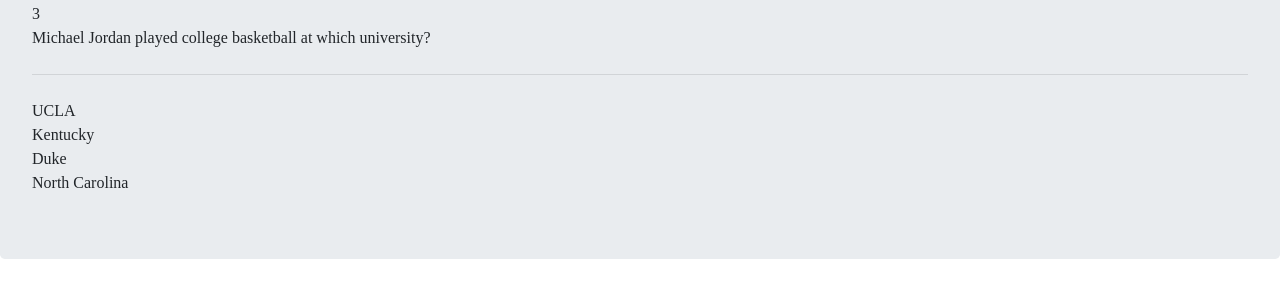
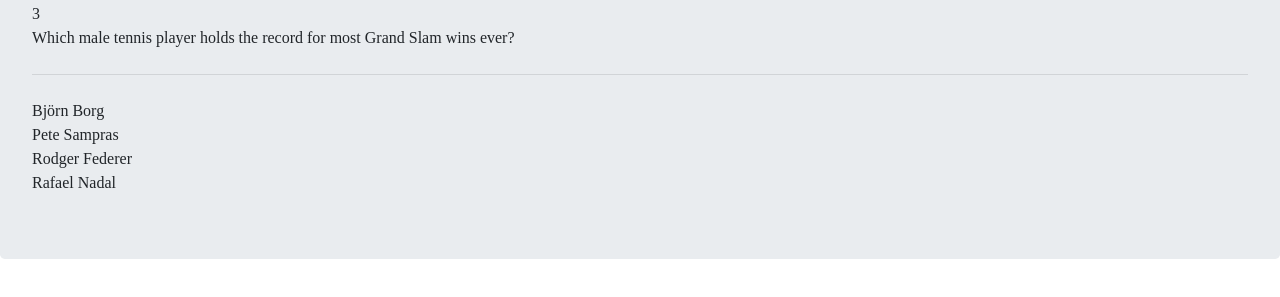
Before and after one commit to jlouie10/TriviaGame, a plain HTML site: page index.html in a window 1280 px wide. Both pictures are taken after a click on the button "Start". Shown: the part 137-434 px from the top of the page. Drawn offline with nearby package versions, Linux system fonts and the light colour scheme; a web font is replaced by a local one.

Commit message:
Added question and answer functionality

```diff
--- a/assets/javascript/app.js
+++ b/assets/javascript/app.js
@@ -4,15 +4,29 @@ $(document).ready(function () {
 
   var game = {
     status: "start", // start, question, answer, game over
-    action: "",
-    time: 5,
-    remaining: 5,
-    guess: 0,
+    duration: 4,
+    timeStart: 5,
+    timeRemaining: 0,
+    questionsLeft: [], // tracks the index of the questions left
     summary: {
       total: 0,
       correct: 0,
       incorrect: 0,
       unanswered: 0
+    },
+    currentQuestion: {
+      id: 0,
+      text: "",
+      guesses: [],
+      answer: 0,
+      gif: ""
+    },
+    getQuestion: function (id, text, guesses, answer, gif) {
+      this.currentQuestion.id = id;
+      this.currentQuestion.text = text;
+      this.currentQuestion.guesses = guesses;
+      this.currentQuestion.answer = answer;
+      this.currentQuestion.gif = gif;
     }
   };
 
@@ -28,6 +42,9 @@ $(document).ready(function () {
       $("#start").removeClass("hide");
     },
     question: function (text, array) {
+      var questionDiv = $("<div>");
+      var i;
+
       // this.initialize();
 
       // Fix for scope change
@@ -35,24 +52,30 @@ $(document).ready(function () {
       $("#answer").addClass("hide");
       $("#game-over").addClass("hide");
 
+      // Initialize containers
+      $("#guess-container").empty();
+
       $("#question").removeClass("hide");
-      var questionDiv = $("<div>");
-      var i;
 
-      questionDiv.text(text);
+      questionDiv.html(text);
+
       $("#question-container").html(questionDiv)
 
       for (i = 0; i < array.length; i++) {
-        var choiceDiv = $("<div>");
+        var guessDiv = $("<div>");
 
-        choiceDiv.text(array[i])
-        choiceDiv.addClass("choice");
-        choiceDiv.attr("data-value", i);
+        guessDiv.html(array[i])
+        guessDiv.addClass("guess");
+        guessDiv.attr("data-value", i);
 
-        $("#choice-container").append(choiceDiv);
+        $("#guess-container").append(guessDiv);
       }
     },
-    answer: function () {
+    answer: function (guess, answer, message, image) {
+      var messageDiv = $("<div>");
+      var correctDiv = $("<div>");
+      var gifDiv = $("<img>");
+
       // this.initialize();
 
       // Fix for scope change
@@ -60,7 +83,34 @@ $(document).ready(function () {
       $("#question").addClass("hide");
       $("#game-over").addClass("hide");
 
+      // Initialize containers
+      $("#answer-message").empty();
+      $("#answer-gif").empty();
+
       $("#answer").removeClass("hide");
+
+      if (guess == answer) {
+        messageDiv.html("correct!");
+        correctDiv.empty();
+        gifDiv.attr("src", image.correct);
+
+      }
+      else {
+        if (guess === 4) {
+          messageDiv.html("time's up!");
+        }
+        else {
+          messageDiv.html("wrong!");
+        }
+
+        correctDiv.html("the correct answer is " + message);
+        gifDiv.attr("src", image.incorrect);
+
+        $("#answer-message").append(correctDiv);
+      }
+
+      $("#answer-message").prepend(messageDiv); // prepend to put message before correct answer
+      $("#answer-gif").append(gifDiv);
     },
     gameOver: function () {
       // this.initialize();
@@ -79,73 +129,161 @@ $(document).ready(function () {
 
   var trivia = {
     version: 0,
-    question: "Michael Jordan played college basketball at which university?",
-    choices: [
+    questions: [
+      {
+        id: 0,
+        text: "Michael Jordan played college basketball at which university?",
+        guesses: [
           "UCLA",
           "Kentucky",
           "Duke",
           "North Carolina"
+        ],
+        answer: 3,
+        gif: {
+          correct: "https://media.giphy.com/media/YTbZzCkRQCEJa/giphy.gif",
+          incorrect: "https://media.giphy.com/media/ceeN6U57leAhi/giphy.gif"
+        }
+      },
+      {
+        id: 1,
+        text: "How many Super Bowls has Tom Brady won?",
+        guesses: [
+          "Three",
+          "Four",
+          "Five",
+          "Six"
+        ],
+        answer: 3,
+        gif: {
+          correct: "https://media.giphy.com/media/YTbZzCkRQCEJa/giphy.gif",
+          incorrect: "https://media.giphy.com/media/ceeN6U57leAhi/giphy.gif"
+        }
+      },
+      {
+        id: 2,
+        text: "Which male tennis player holds the record for most Grand Slam wins ever?",
+        guesses: [
+          "Björn Borg",
+          "Pete Sampras",
+          "Rodger Federer",
+          "Rafael Nadal"
+        ],
+        answer: 2,
+        gif: {
+          correct: "https://media.giphy.com/media/YTbZzCkRQCEJa/giphy.gif",
+          incorrect: "https://media.giphy.com/media/ceeN6U57leAhi/giphy.gif"
+        }
+      },
+      {
+        id: 3,
+        text: "Baseball's award for best pitcher is named after which player?",
+        guesses: [
+          "Babe Ruth",
+          "Cy Young",
+          "Nolan Ryan",
+          "Roger Clemens"
+        ],
+        answer: 1,
+        gif: {
+          correct: "https://media.giphy.com/media/YTbZzCkRQCEJa/giphy.gif",
+          incorrect: "https://media.giphy.com/media/ceeN6U57leAhi/giphy.gif"
+        }
+      }
     ]
   };
 
-  var timer = {
-    question: {
-      number: 5,
-      set: 0,
-      start: function (newDisplay) {
-        this.set = setTimeout(newDisplay, 5000);
-      },
-      stop: function () {
-        clearTimeout(this.set);
+  $(document).on("click", "#start-btn", start);
+  $(document).on("click", ".guess", guess);
+  $(document).on("click", "#answer-btn", next);
+
+
+  function start() {
+    var i;
+
+    // Initialize timer
+    game.timeRemaining = game.timeStart;
+
+    for (i = 0; i < trivia.questions.length; i++) {
+      game.questionsLeft[i] = i;
     }
-    },
-    answer: {
-      set: 0,
-      start: function () {
-        this.set = setTimeout(function () {
-          console.log("Time's up");
-        }, 3000);
-      },
-      stop: function () {
-        clearTimeout(this.set);
+
+    askQuestion();
   }
+
+  // Asks player a new question and provides guesses
+  function askQuestion() {
+
+    // Randomly index a question from the trivia pack
+    var index = rng(trivia.questions);
+
+    // Set current question parameters
+    var id = trivia.questions[index].id;
+    var question = trivia.questions[index].text;
+    var guesses = trivia.questions[index].guesses;
+    var answer = trivia.questions[index].answer;
+    var gif = trivia.questions[index].gif;
+
+    updateTracker(index);
+
+    game.getQuestion(id, question, guesses, answer, gif);
+
+    display.question(game.currentQuestion.text, game.currentQuestion.guesses);
+    display.updateTimer(game.timeRemaining); // Initialize the countdown timer
+
+    run();
   }
-  };
 
-  var hooks = {
-    message: "",
-    update: function (msg) {
-      this.message = msg;
-      console.log(msg);
+  // Updates array of questions left to avoid repeated questions
+  function updateTracker(index) {
+    var i;
+
+    for (i = 0; i < game.questionsLeft.length; i++) {
+      if (game.questionsLeft[i] === index) {
+        game.questionsLeft.splice(i, 1);
+      }
     }
   }
 
-  $(document).on("click", "#start-btn", start);
-  $(document).on("click", ".choice", choose);
+  // Random number generator that returns the index of a question that hasn't been asked
+  function rng(array) {
+    var index = 0;
 
-  function start() {
-    game.action = "start";
-    display.question(trivia.question, trivia.choices);
-    display.updateTimer(game.remaining); // Initialize the countdown timer
+    if (game.questionsLeft.length === index) {
+      return game.questionsLeft[0];
+    }
+    else {
+      index = Math.floor(Math.random() * game.questionsLeft.length);
 
-    // Start question timer, change display if timer expires
-    // timer.question.start(display.answer);
-
-    run();
-
-    hooks.update(game.action);
+      return game.questionsLeft[index];
+    }
   }
 
-  function choose() {
+  function guess() {
     userGuess = $(this).attr("data-value");
 
     stop();
 
-    game.action = "guess: " + userGuess;
-    game.remaining = game.time;
-    display.answer();
+    if (userGuess === game.currentQuestion.answer) {
+      game.summary.correct++;
+    }
+    else {
+      game.summary.incorrect++;
+    }
 
-    hooks.update(game.action);
+    display.answer(userGuess,
+      game.currentQuestion.answer,
+      game.currentQuestion.guesses[game.currentQuestion.answer],
+      game.currentQuestion.gif);
+  }
+
+  function next() {
+    if (game.questionsLeft.length === 0) {
+      display.gameOver();
+    }
+    else {
+      askQuestion();
+    }
   }
 
   function run() {
@@ -154,26 +292,32 @@ $(document).ready(function () {
 
   function stop() {
     clearInterval(player);
+    game.timeRemaining = game.timeStart;
+    game.summary.total++;
   }
 
   function countdown() {
-    game.remaining--;
+    game.timeRemaining--;
 
-    if (game.remaining === 0) {
+    if (game.timeRemaining === 0) {
       stop();
 
-      game.action = "time expired";
-      game.remaining = game.time;
-      display.answer();
-
-      hooks.update(game.action);
+      game.summary.unanswered++;
+      display.answer(4,
+        game.currentQuestion.answer,
+        game.currentQuestion.guesses[game.currentQuestion.answer],
+        game.currentQuestion.gif);
     }
 
-    display.updateTimer(game.remaining);
+    console.log(game.timeRemaining);
+
+    display.updateTimer(game.timeRemaining);
   }
 
   function random() {
-    return 0; //this.pack[Math.floor(Math.random() * this.pack.length)];
+    rand = Math.floor(Math.random() * trivia.questions.length);
+
+    return rand;
   }
 
 });
--- a/index.html
+++ b/index.html
@@ -45,12 +45,14 @@
             <div id="question-timer"></div>
             <div id="question-container"></div>
             <hr class="my-4">
-            <div id="choice-container"></div>
+            <div id="guess-container"></div>
         </div>
 
         <div id="answer" class="hide">
             <h1 class="display-4">Answer 1</h1>
-            <p class="lead">You were _____.</p>
+            <div id="answer-message"></div>
+            <div id="answer-correct"></div>
+            <div id="answer-gif"></div>
             <hr class="my-4">
             <p>Get ready</p>
             <a id="answer-btn" class="btn btn-primary btn-lg" role="button">Next</a>
```
Also changed, not shown: 1 other file. Lines whose indentation alone changed are shown as unchanged.
